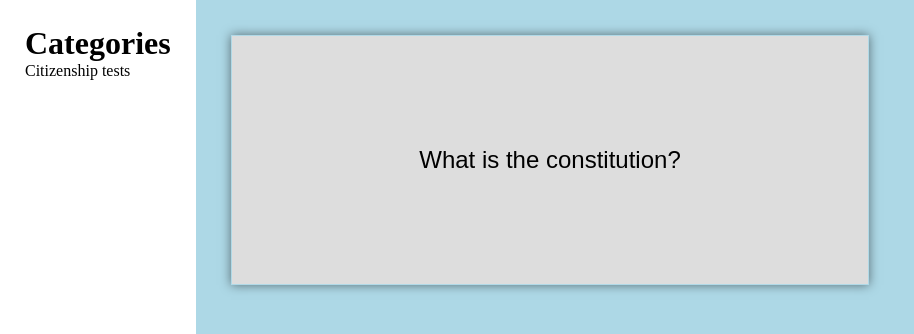
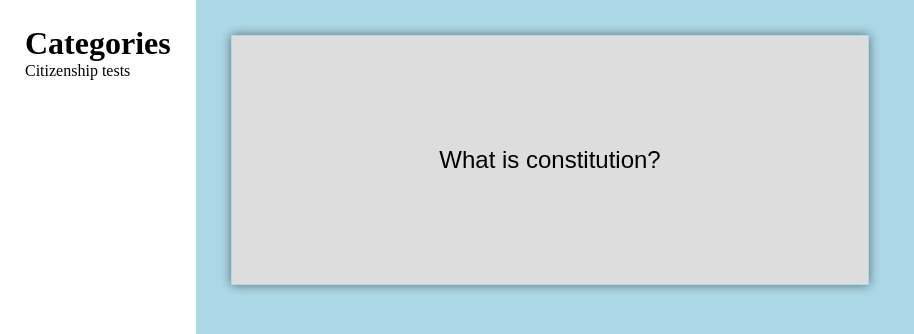
Before and after one commit to rattanakchea/react-chat, a React (Create React App) app: page / in a window 1280 px wide. Shown: the top 334 px of the page, without its empty margins (0-914 px from the left). Built offline with nearby package versions, Linux system fonts and the light colour scheme; a web font is replaced by a local one.

Commit message:
pass object into prop

```diff
--- a/src/App.js
+++ b/src/App.js
@@ -4,6 +4,27 @@ import "./App.css";
 import CardItem from "./components/CardItem";
 
 class App extends Component {
+  constructor() {
+    super();
+    let selectedCard = {
+      front: "What is constitution?",
+      back: "It is the land of the law."
+    };
+    let selectedCard2 = {
+      front: "What is constitution?",
+      back: "It is the land of the law."
+    };
+
+    this.selectedCard = {
+      front: "What is constitution?",
+      back: "It is the land of the law."
+    };
+
+    this.state = {
+      list: [selectedCard, selectedCard2]
+    };
+  }
+
   render() {
     return (
       <div className="container">
@@ -18,7 +39,7 @@ class App extends Component {
         </div>
         <div id="right">
           <div className="Content">
-            <CardItem />
+            <CardItem item={this.selectedCard} />
           </div>
         </div>
       </div>
--- a/src/components/CardItem.js
+++ b/src/components/CardItem.js
@@ -5,8 +5,8 @@ class CardItem extends Component {
   render() {
     return (
       <article className="card-item">
-        <section className="front">What is the constitution?</section>
-        <section className="back">Back of the flashcard!</section>
+        <section className="front">{this.props.item.front}</section>
+        <section className="back">{this.props.item.front}</section>
       </article>
     );
   }
```
